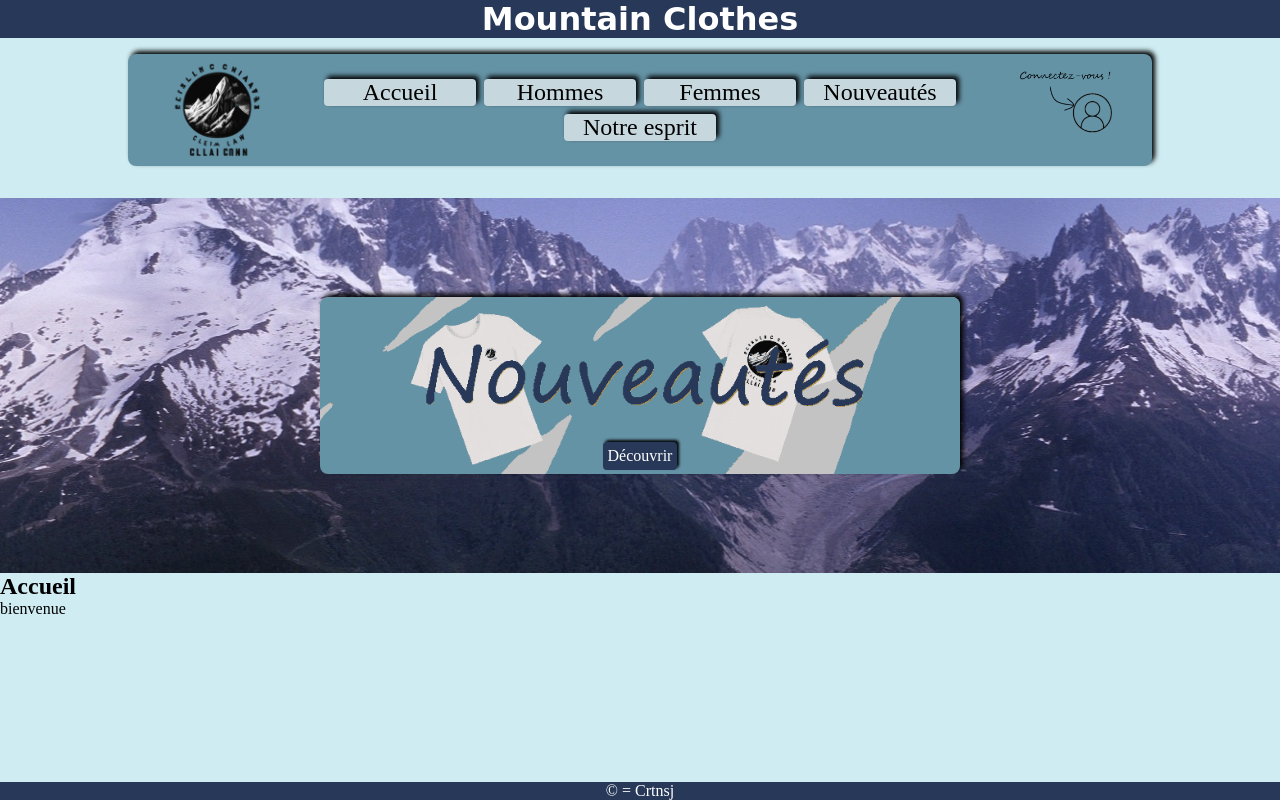
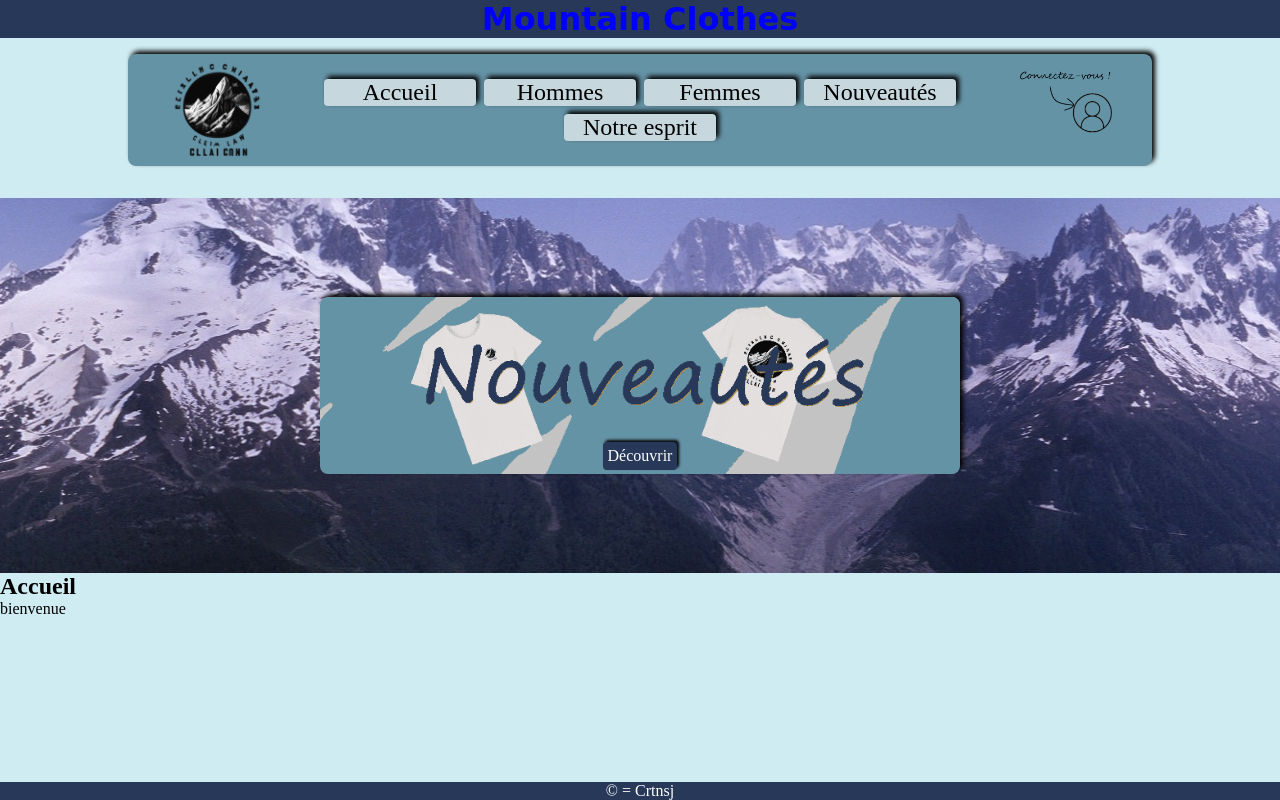
Before and after one commit to Crtnsj/Site_WEB_Montagne_Clothes, a website: page index.html in a window 1280 px wide. Drawn offline with Linux system fonts and the light colour scheme; a web font is replaced by a local one.

Commit message:
test12676A3

```diff
--- a/css/style.css
+++ b/css/style.css
@@ -17,7 +17,7 @@ main {
 }
 
 h1 {
-  color: #ffffff;
+  color: blue;
   text-decoration: none;
   font-family: "Shantell Sans", cursive;
 }
```
